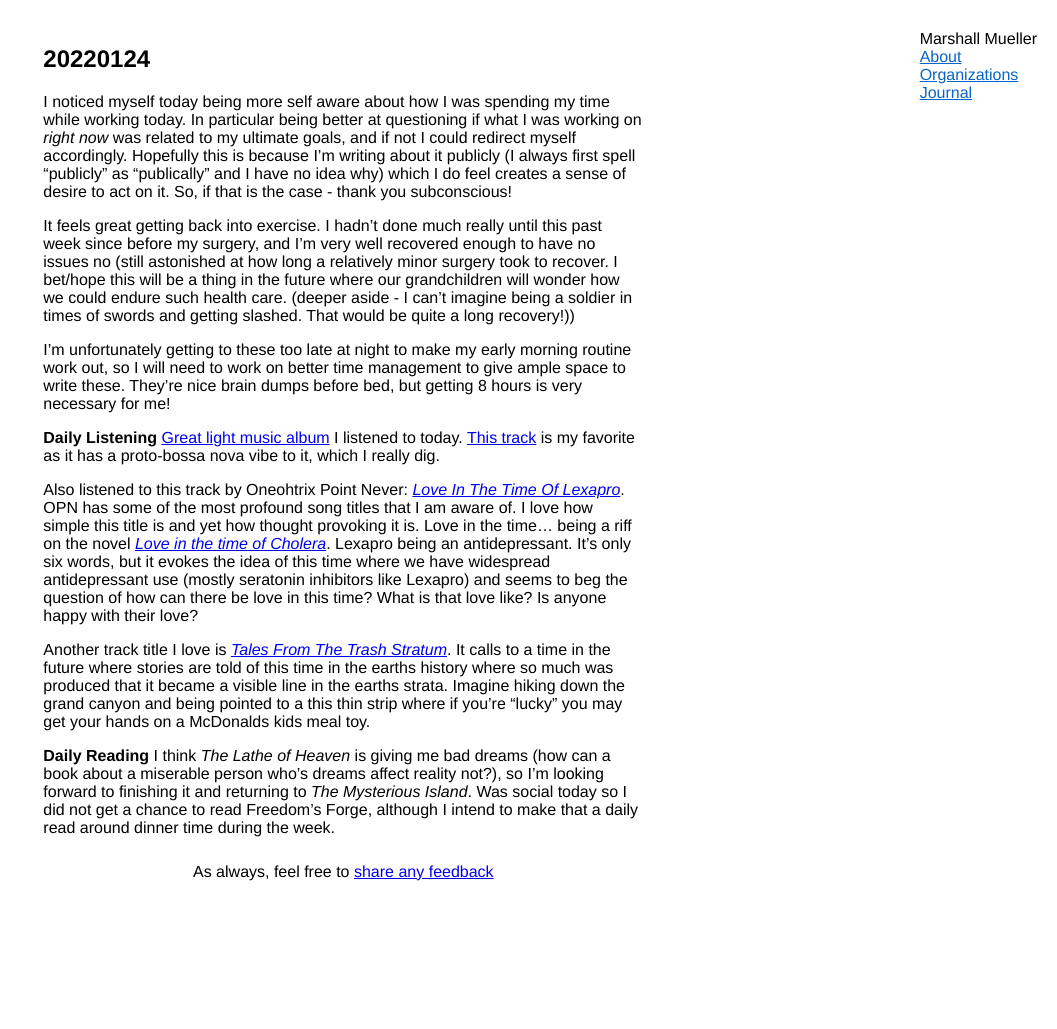
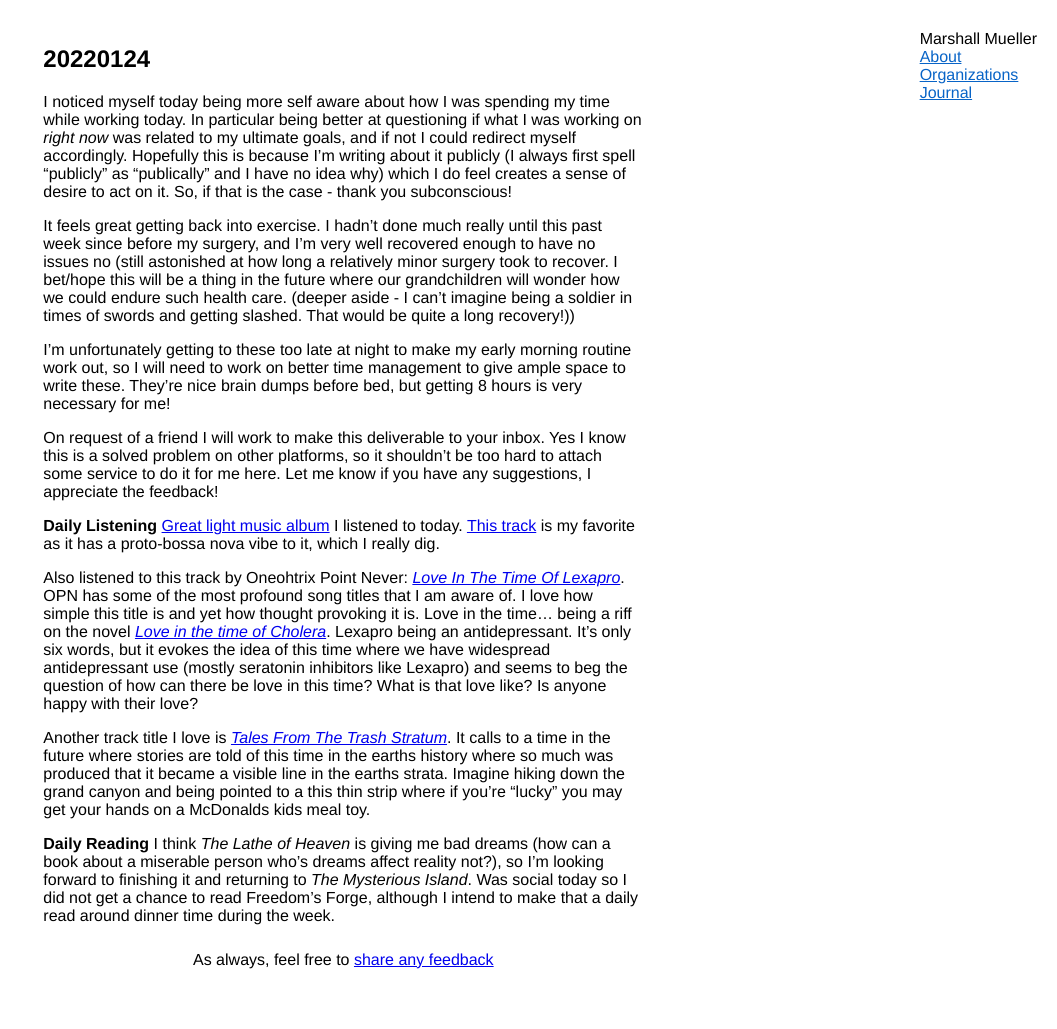
Before and after one commit to MarshMue/marshmue.github.io, a Jekyll site: the page built from _posts/2022-01-24-8.md, in a window 1280 px wide. Shown: the whole page, without its empty margins (223-1280 px from the left). Built offline with Jekyll 4.4.1, drawn with Linux system fonts in a browser that asks for light colours; before the commit the page ends 941 px from its top, so only the background shows below that.

Commit message:
updated entry

```diff
--- a/_posts/2022-01-24-8.md
+++ b/_posts/2022-01-24-8.md
@@ -9,6 +9,8 @@ It feels great getting back into exercise. I hadn't done much really until this
 
 I'm unfortunately getting to these too late at night to make my early morning routine work out, so I will need to work on better time management to give ample space to write these. They're nice brain dumps before bed, but getting 8 hours is very necessary for me!
 
+On request of a friend I will work to make this deliverable to your inbox. Yes I know this is a solved problem on other platforms, so it shouldn't be too hard to attach some service to do it for me here. Let me know if you have any suggestions, I appreciate the feedback!
+
 **Daily Listening**
 [Great light music album](https://open.spotify.com/album/4PcUtFM1WZ2tXPYyOkO6zN?si=YWVjKvPzSh2MtWbhwdx0Tg) I listened to today. [This track](https://open.spotify.com/track/7MuzDLeBtd9x1O2L8rJN1u?si=b7574946e72d4415) is my favorite as it has a proto-bossa nova vibe to it, which I really dig.
 
```
